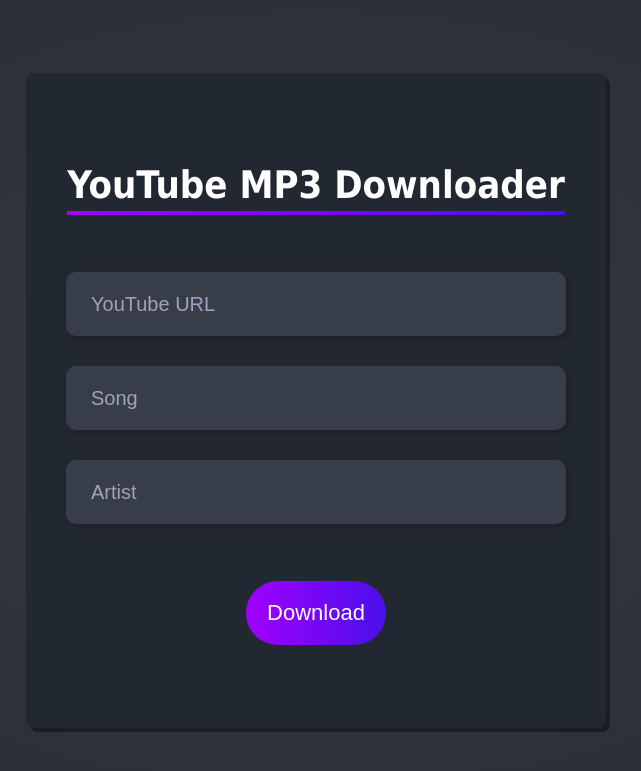
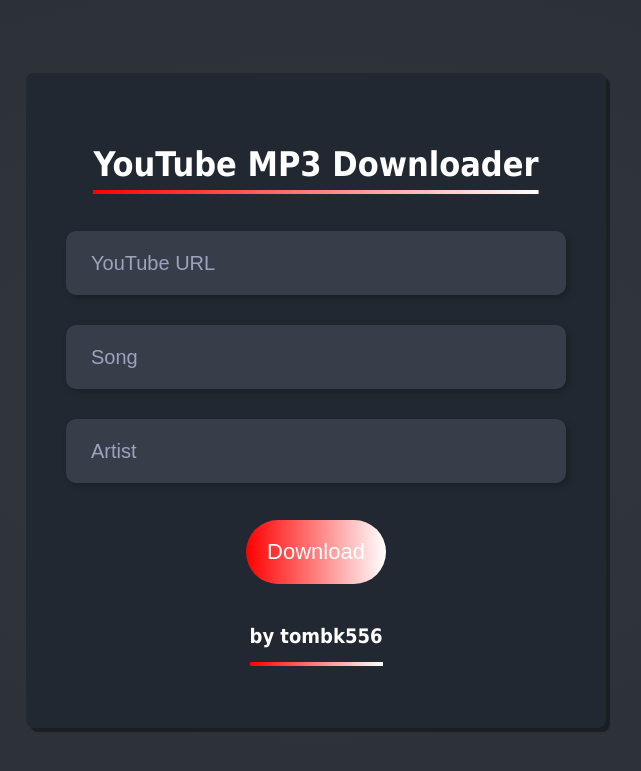
Before and after one commit to tombk556/Flask-App-YouTube-MP3-Converter, a Flask app: template templates/index.html in a window 1280 px wide. Shown: the top 771 px of the page, without its empty margins (324-965 px from the left). Run offline with Flask 2, Linux system fonts and the light colour scheme; the template is opened without the code that fills it, so the values that code supplies are empty.

Commit message:
update index and css

```diff
--- a/app.py
+++ b/app.py
@@ -1,29 +1,40 @@
 import os
-from flask import Flask, request, render_template, send_file, url_for
+from flask import Flask, request, render_template, send_file, url_for, redirect
 from src.downloader import YouTubeMp3Downloader
 # Flask constructor
 app = Flask(__name__)
 
 # A decorator used to tell the application
 # which URL is associated function
-@app.route('/', methods =["GET", "POST"])
+
+@app.route('/')
+def home():
+   return redirect('/home')
+
+@app.route('/home', methods =["GET", "POST"])
 def gfg():
     if request.method == "POST":
-       # getting input url
-       url = request.form.get("url")
-       print("URL: ", url)
-       # getting input song
+       url = request.form.get("url", None)
+       if url[:23] != "https://www.youtube.com":
+          print("wrong url")
+          return render_template('index.html')
        song = request.form.get("song")
-       # getting input artist
        artist = request.form.get("artist")
-       # audio file name
-       audio_file_name = f"{song} - {artist}"
-       print("Audio File Name: ", audio_file_name)
-       obj = YouTubeMp3Downloader(url_link=url, name=audio_file_name)
-       obj.download()
-       audio_file = f"audio/{audio_file_name}.mp3"
-       return send_file(audio_file, as_attachment=True), os.remove(audio_file)
-    return render_template("index.html")
+
+
+       if url=="" or song=="" or artist=="":
+          print("No data in Form")
+          return render_template('index.html')
+       else:
+         audio_file_name = f"{song} - {artist}"
+         print("Audio File Name: ", audio_file_name)
+         obj = YouTubeMp3Downloader(url_link=url, name=audio_file_name)
+         obj.download()
+         audio_file = f"audio/{audio_file_name}.mp3"
+         return send_file(audio_file, as_attachment=True), os.remove(audio_file)
+    return render_template('index.html')
+
+
 
 if __name__=='__main__':
    app.run(debug=True)
--- a/static/css/style.css
+++ b/static/css/style.css
@@ -32,13 +32,26 @@
 h1{
   color: white;
   font-family: Tahoma, sans-serif;
-  font-size: 38px;
+  font-size: 34px;
 
-  background-image: linear-gradient(to right, rgb(162, 0, 255), rgb(74, 15, 236));
+  background-image: linear-gradient(to right,rgb(255, 0 ,0),  rgb(255 , 255 , 255));
   background-size: 100% 4px;
   background-position: bottom;
   background-repeat: no-repeat;
   line-height: 60px;
+}
+
+h2{
+  color: white;
+  font-family: Tahoma, sans-serif;
+  font-size: 20px;
+
+  background-image: linear-gradient(to right,rgb(255, 0 ,0),  rgb(255 , 255 , 255));
+  background-size: 100% 4px;
+  background-position: bottom;
+  background-repeat: no-repeat;
+  line-height: 60px;
+
 }
 .inputs_container{
   display: flex;
@@ -78,7 +91,7 @@
   color: white;
   font-family: sans-serif;
   font-size: 22px;
-  background: linear-gradient(to right, rgb(162, 0, 255), rgb(74, 15, 236));
+  background: linear-gradient(to right,rgb(255, 0 ,0),  rgb(255 , 255 , 255));
   transition: 0.2s;
 }
 button:hover{
--- a/templates/index.html
+++ b/templates/index.html
@@ -16,6 +16,7 @@
             <input type="text" placeholder="Artist" id="artist" name="artist">
         </div>
         <button type="submit">Download</button>
+        <h2>by tombk556</h2>
       </form>
 </body>
 </html>
--- /dev/null
+++ b/templates/success.html
@@ -0,0 +1 @@
+<h1>Success!!!</h1>
```
